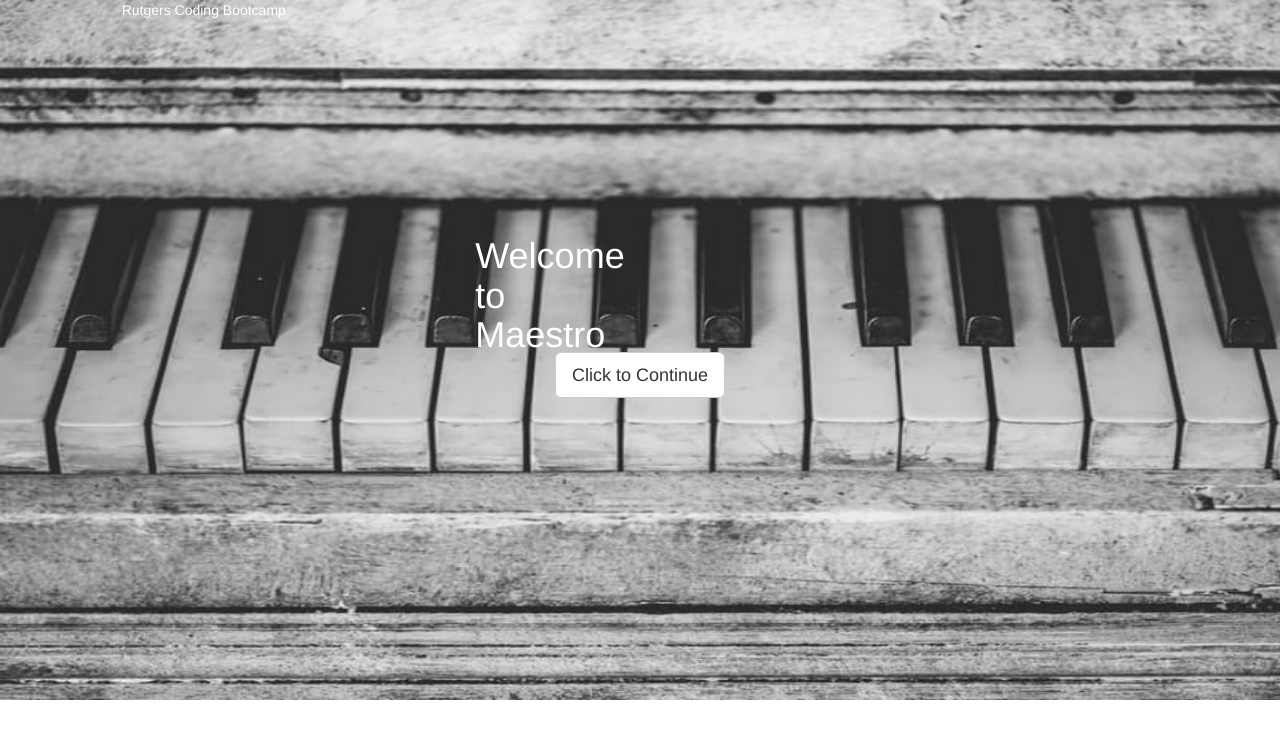
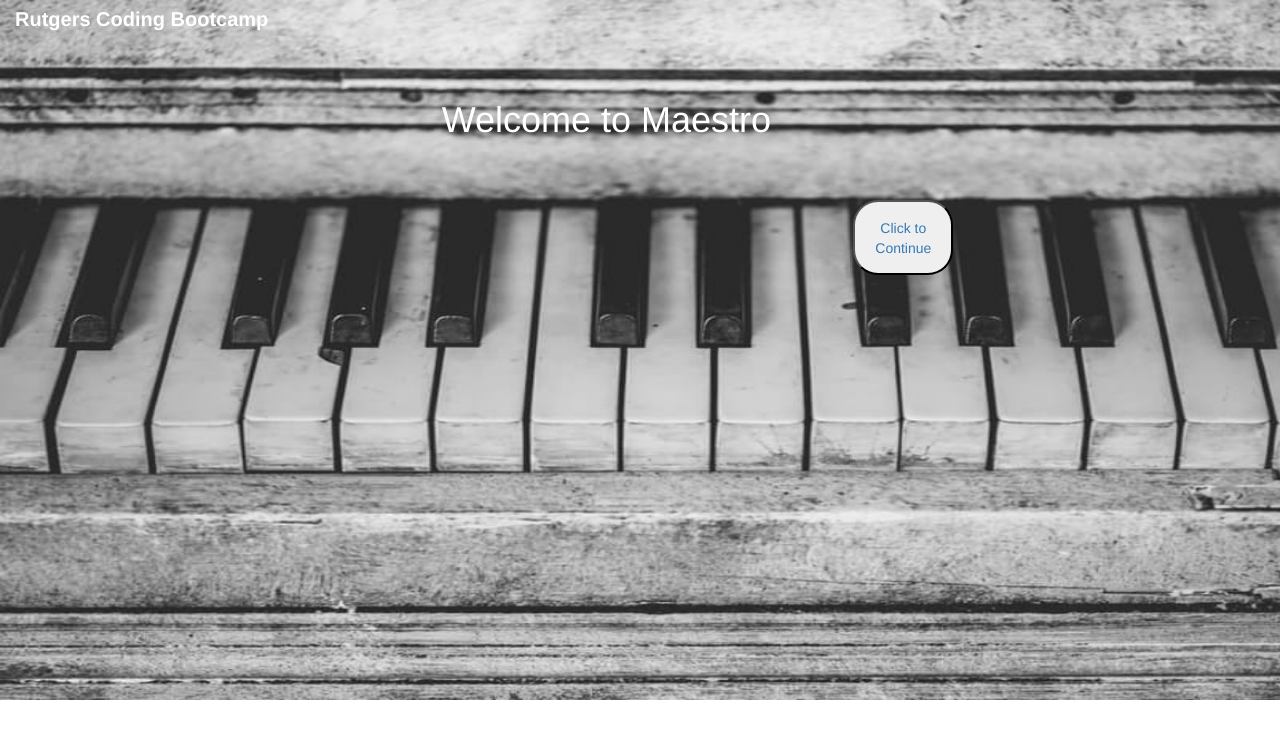
Before and after one commit to IshaniAmin/01-Project-Front-End-with-APIs, a PHP site: page / in a window 1280 px wide; the page is wider, and only the part inside the window is pictured. Shown: the top 739 px of that part. Run offline with PHP 8.4, Linux system fonts and the light colour scheme.

Commit message:
updating

```diff
--- a/assets/css/welcome_style.css
+++ b/assets/css/welcome_style.css
@@ -1,11 +1,25 @@
 
+    #rcb {
+      font-weight: bold;
+      color: white;
+      font-size: 20px;
+      margin-left: 0;
+      margin-top: 5px;
+      z-index: 97;
+    }
 
     #welcomeHeader {
-      margin-top: 600px;
+      color: white;
+      margin: 100px auto 0px auto;
+      z-index: 98;
     }
 
     #welcomeButton {
-      margin-top: 750px;
+      margin: 200px auto 0px auto;
+      z-index: 100;
+      width: 100px;
+      height: 75px;
+      border-radius: 25px;
     }
 
     #mainStuff {
--- a/welcome_page.html
+++ b/welcome_page.html
@@ -54,17 +54,18 @@
 
   </div>
 
-  <div id="mainStuff" class="bgimg w3-display-container w3-animate-opacity w3-text-white">
+
+  <div id="mainStuff">
 
     <div id="rcb" class="col-md-4 col-md-offset-1"> Rutgers Coding Bootcamp
     </div>
 
-    <div class="w3-display-middle">
+    <div >
       <h1 id="welcomeHeader" class="col-md-4">Welcome to Maestro</h1>
   	</div>
 
-  	<div class="w3-display-middle">
-  		<a href="index.html"><button id="welcomeButton" type="button" class="btn btn-default btn-lg">Click to Continue</button></a>
+  	<div>
+  		<a href="index.html"><button id="welcomeButton" class="col-md-4" type="button" class="btn btn-default btn-lg">Click to Continue</button></a>
   	</div>
 
   </div>
```
